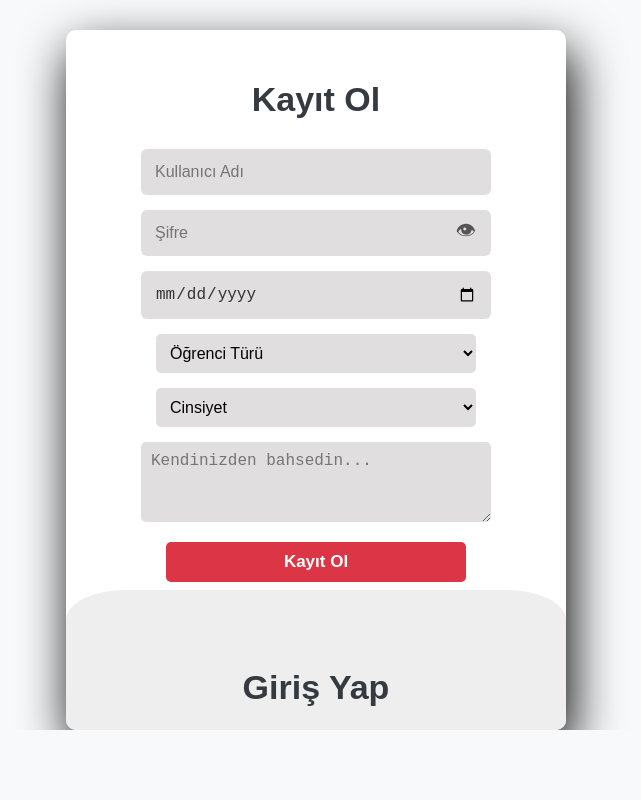
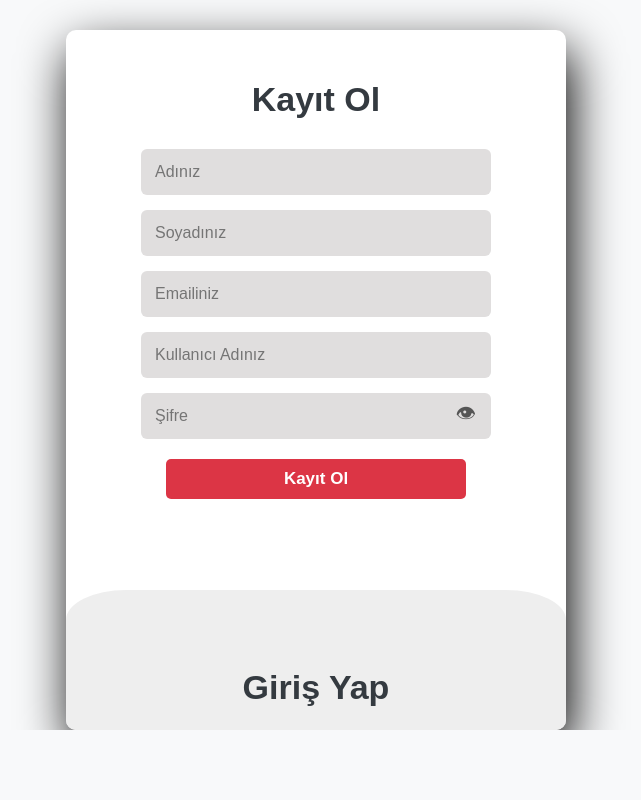
Before and after one commit to Zehrayt/TULPAR-KUT-AI, a plain HTML site: page index.html in a window 1280 px wide. Shown: the whole page, without its empty margins (444-1085 px from the left). Drawn offline with Linux system fonts and the light colour scheme.

```diff
--- a/Giriş.css
+++ b/Giriş.css
@@ -277,8 +277,7 @@
   color: #fff;
 }
 
-.contact-section input::placeholder,
-.contact-section textarea::placeholder {
+.contact-section input::placeholder {
   color: #aaa;
 }
 
@@ -313,7 +312,6 @@
 
   .main input,
   .main select,
-  .main textarea,
   .password-container,
   .password-container input {
     width: 90%;
@@ -393,4 +391,3 @@
   .contact-section button {
     font-size: 0.95rem;
   }
-}
--- a/index.html
+++ b/index.html
@@ -13,32 +13,19 @@
       <div class="signup">
         <form id="register-form">
           <label for="chk" aria-hidden="true">Kayıt Ol</label>
-
-          <input type="text" name="username" placeholder="Kullanıcı Adı" required="" id="register-username" />
+            <input type="text" name="name" placeholder="Adınız" required  id="register-name" />
+              <input type="text" name="surname" placeholder="Soyadınız" required id="register-surname" />
+                <input type="email" name="email" placeholder="Emailiniz" required id="register-email" />
+          <input type="text" name="username" placeholder="Kullanıcı Adınız" required="" id="register-username" />
 
           <div class="password-container">
             <input type="password" id="registerPassword" name="password" placeholder="Şifre" required=""/>
             <span class="eye-icon" onclick="togglePasswordVisibility('registerPassword', this)">👁</span>
           </div>
 
-          <input type="date" name="birthdate" placeholder="Doğum Tarihi" required="" id="register-birthdate" />
 
-          <select name="studentType" required="" id="register-studentType">
-            <option disabled="" selected="" value="">Öğrenci Türü</option>
-            <option value="ilkokul">İlkokul</option>
-            <option value="ortaokul">Ortaokul</option>
-            <option value="lise">Lise</option>
-            <option value="universite">Üniversite</option>
-            <option value="diger">Diğer</option>
-          </select>
 
-          <select required="" name="gender" id="register-gender">
-            <option disabled="" selected="" value="">Cinsiyet</option>
-            <option value="erkek">Erkek</option>
-            <option value="kiz">Kız</option>
-          </select>
 
-          <textarea name="about" placeholder="Kendinizden bahsedin..." rows="3" id="register-about"></textarea>
           <button type="submit" id="register-button">Kayıt Ol</button>
         </form>
       </div>
```
